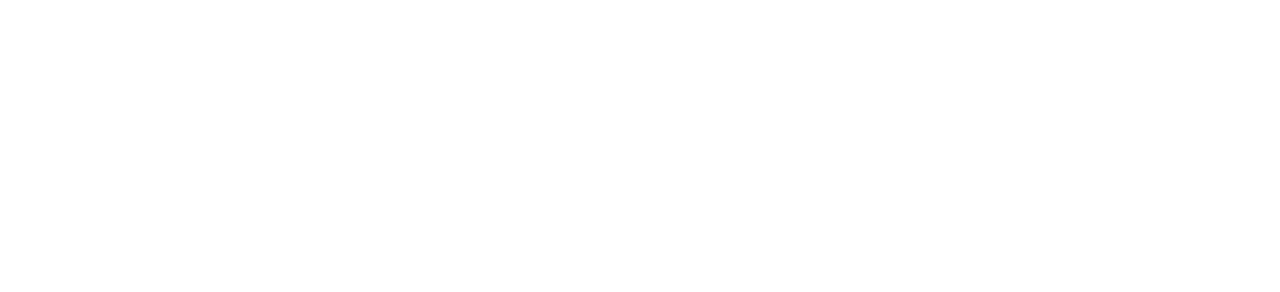
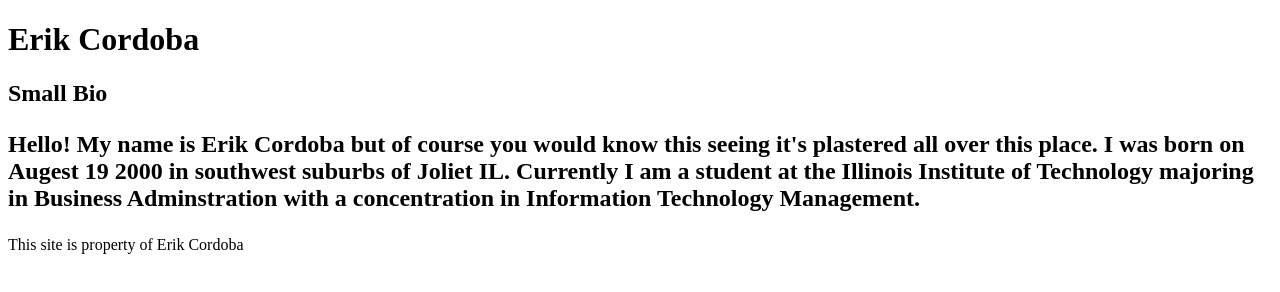
Before and after one commit to E-Cordoba/Resume, a plain HTML site: page AboutMe/index.html in a window 1280 px wide. Drawn offline with Linux system fonts and the light colour scheme.

Commit message:
Initinal Test to see if text is functioning

```diff
--- a/AboutMe/index.html
+++ b/AboutMe/index.html
@@ -5,6 +5,17 @@
     <title>About Me: Erik Cordoba</title>
   </head>
   <body>
-
+    <header id="header">
+      <h1>Erik Cordoba</h1>
+    </header>
+    <main id="main">
+      <article>
+        <h2>Small Bio<h2>
+          <p> Hello! My name is Erik Cordoba but of course you would know this seeing it's plastered all over this place. I was born on Augest 19 2000 in southwest suburbs of Joliet IL. Currently I am a student at the Illinois Institute of Technology majoring in Business Adminstration with a concentration in Information Technology Management. </p>
+      </article>
+    </main>
+    <footer id="footer">
+      <p> This site is property of Erik Cordoba </p>
+    </footer>
   </body>
 </html>
```
Also changed, not shown: Resume/index.html (+8 -1 lines), index.html (+8 -1 lines).
